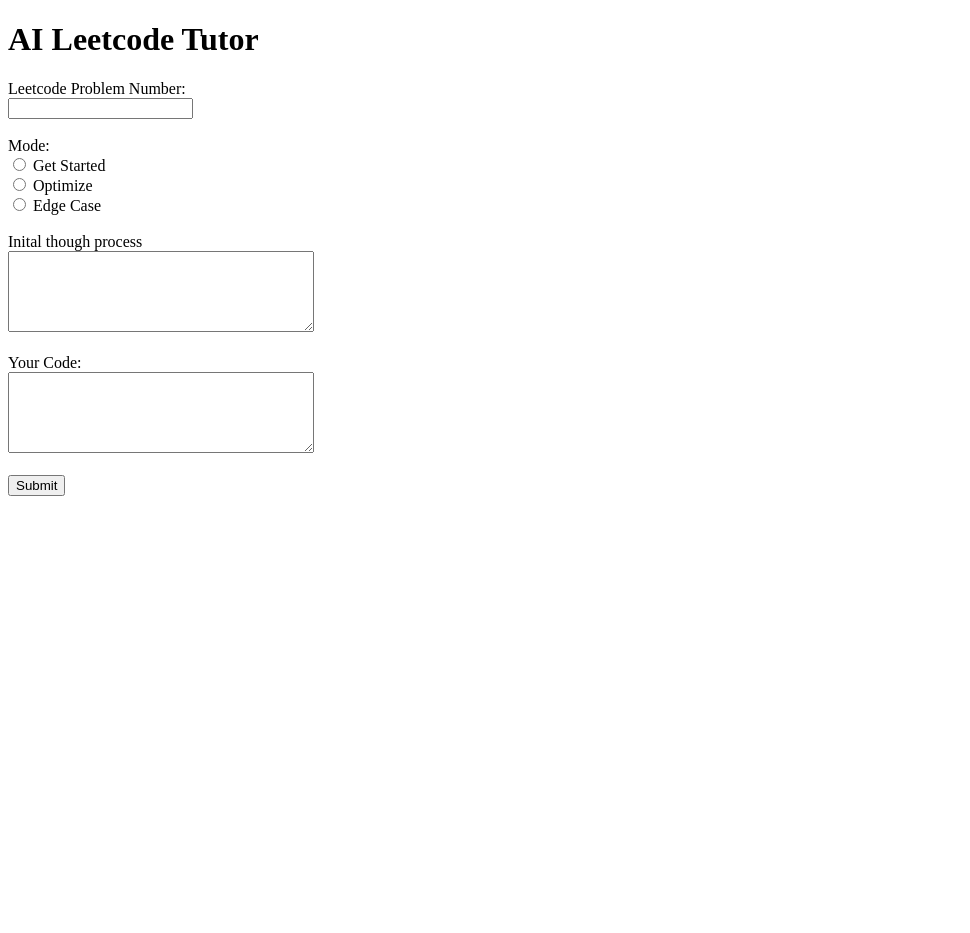
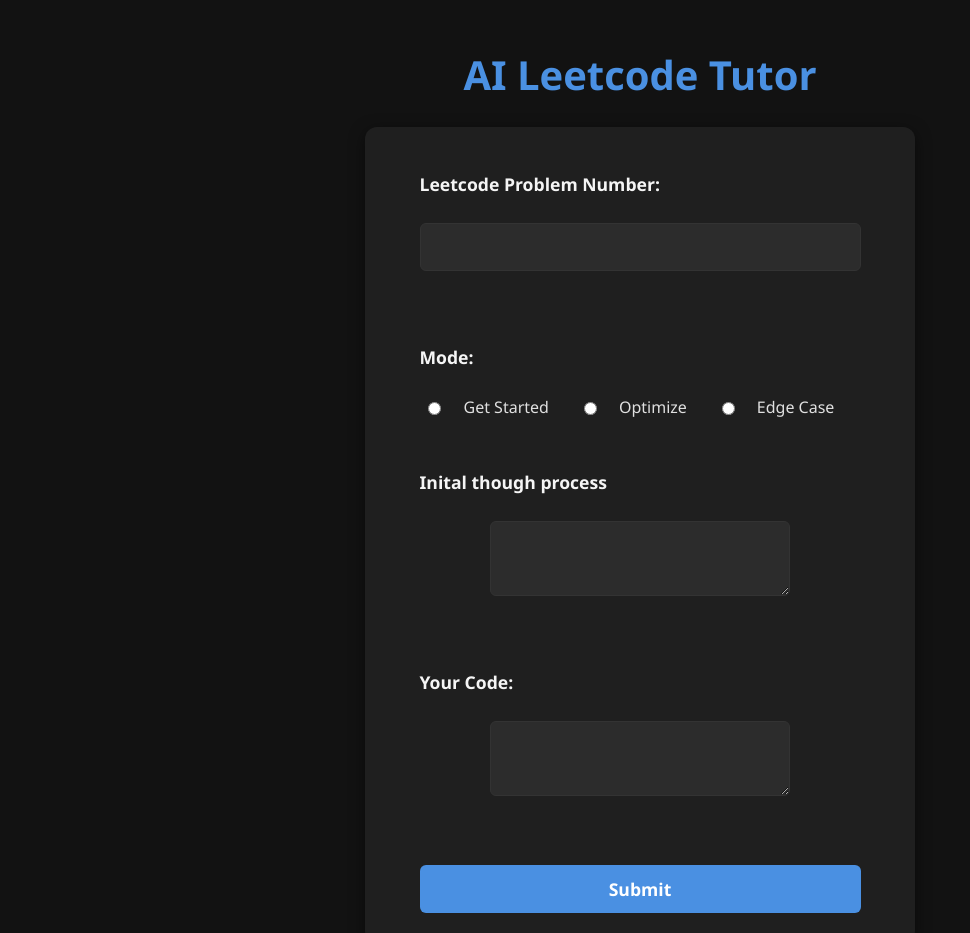
Before and after one commit to ljdebritz/cf_ai_leetcode_tutor, a website: page cf-ai-leetcode-tutor/public/index.html in a window 1280 px wide. Shown: the top 933 px of the page, without its empty margins (0-970 px from the left). Before the commit the page ends 800 px from the top, so only its background shows below. Drawn offline with Linux system fonts and the light colour scheme.

Commit message:
added ai created css file to style basic html, if time permits I will work on it more to make it looks better but need to make sure logic is performing properly

```diff
--- a/cf-ai-leetcode-tutor/public/index.html
+++ b/cf-ai-leetcode-tutor/public/index.html
@@ -3,9 +3,10 @@
 <head>
   <meta charset="UTF-8">
   <title>AI Leetcode Tutor</title>
-  <h1>AI Leetcode Tutor</h1>
+  <link rel="stylesheet" href="styles.css">
 </head>
 <body>
+    <h1>AI Leetcode Tutor</h1>
     <script src="https://cdn.jsdelivr.net/npm/marked/lib/marked.umd.js"></script>
     <form id="formInfo">
         <label>Leetcode Problem Number:</label><br>
--- /dev/null
+++ b/cf-ai-leetcode-tutor/public/styles.css
@@ -0,0 +1,174 @@
+/* styles.css (Final Updated) */
+
+/* --- Universal Box Sizing, Font, and Scroll Behavior --- */
+* {
+    box-sizing: border-box;
+    font-family: 'Segoe UI', Tahoma, Geneva, Verdana, sans-serif;
+}
+
+/* Add smooth scrolling when navigation links/actions cause a jump */
+html {
+    scroll-behavior: smooth;
+}
+
+/* --- Body and Layout --- */
+body {
+    /* Dark Theme */
+    background-color: #121212;
+    color: #e0e0e0;
+    margin: 0;
+    padding: 20px;
+    min-height: 100vh;
+
+    /* Center content horizontally */
+    display: flex;
+    flex-direction: column;
+    align-items: center;
+}
+
+/* --- Main Container (Form) --- */
+#formInfo {
+    background-color: #1f1f1f;
+    padding: 30px;
+    border-radius: 12px;
+    box-shadow: 0 4px 15px rgba(0, 0, 0, 0.5);
+    width: 100%;
+    max-width: 550px;
+
+    /* Center everything inside the form */
+    display: flex;
+    flex-direction: column;
+    align-items: center;
+    text-align: center;
+}
+
+/* --- Headings --- */
+h1 {
+    color: #4a90e2;
+    margin-bottom: 25px;
+    font-size: 2.5em;
+    text-align: center;
+}
+
+/* --- Labels (Larger and Bold) --- */
+/* The main labels for 'Problem Number', 'Mode', 'Thought', and 'Code' */
+label {
+    display: block;
+    font-size: 1.1em;
+    font-weight: bold;
+    margin-top: 15px;
+    margin-bottom: 5px;
+    color: #f5f5f5;
+    width: 90%; /* Match input width for better visual flow */
+    text-align: left; /* Align text left within its 90% container */
+}
+
+/* --- Input Fields (Text and Textarea) --- */
+input[type="text"],
+textarea {
+    width: 90%; /* Using 90% of the #formInfo width */
+    padding: 12px;
+    margin-bottom: 15px;
+    border: 1px solid #333;
+    border-radius: 6px;
+    background-color: #2c2c2c;
+    color: #e0e0e0;
+    font-size: 1em;
+    resize: vertical;
+}
+
+/* Specific sizing for textareas to allow more text */
+#thought {
+    height: 120px;
+}
+
+#solution {
+    height: 250px;
+}
+
+/* Focus styles for inputs */
+input[type="text"]:focus,
+textarea:focus {
+    border-color: #4a90e2;
+    outline: none;
+    box-shadow: 0 0 5px rgba(74, 144, 226, 0.5);
+}
+
+/* --- Mode Radio Buttons Layout --- */
+#modeForm {
+    /* The formInfo parent centers this entire block */
+    text-align: center;
+    width: 90%;
+    display: flex; /* Use flexbox to easily space and center contents */
+    justify-content: space-around; /* Distribute space evenly between items */
+    margin-bottom: 15px;
+}
+
+/* Labels for the radio options (Get Started, Optimize, Edge Case) */
+#modeForm label {
+    display: inline-flex; /* Keep labels inline with the radio button */
+    align-items: center; /* Vertically align text and radio button */
+    font-weight: normal; /* Less bold than main labels */
+    font-size: 1em;
+    margin: 0; /* Remove top/bottom margin */
+    color: #e0e0e0;
+    width: auto; /* Allow items to take only the necessary width */
+}
+
+#modeForm input[type="radio"] {
+    margin-right: 5px;
+    margin-left: 0;
+    /* Resetting input styles specific to radio buttons */
+    width: auto;
+    padding: 0;
+    margin-bottom: 0;
+}
+
+/* --- Submit Button --- */
+button[type="submit"] {
+    width: 90%; /* Match the width of the input fields */
+    padding: 12px;
+    background-color: #4a90e2;
+    color: #ffffff;
+    border: none;
+    border-radius: 6px;
+    font-size: 1.1em;
+    font-weight: bold;
+    cursor: pointer;
+    transition: background-color 0.3s ease;
+    margin-top: 10px;
+}
+
+button[type="submit"]:hover {
+    background-color: #357bd8;
+}
+
+/* --- AI Response Area --- */
+#aiResponse {
+    margin-top: 30px;
+    padding: 20px;
+    background-color: #1f1f1f;
+    border: 1px solid #333;
+    border-radius: 12px;
+    width: 100%;
+    max-width: 800px;
+    min-height: 100px;
+    box-shadow: 0 2px 10px rgba(0, 0, 0, 0.3);
+    text-align: left;
+}
+
+/* Styling for content rendered inside the response area (Markdown) */
+#aiResponse h2, #aiResponse h3 {
+    color: #4a90e2;
+}
+#aiResponse pre {
+    background-color: #2c2c2c;
+    padding: 15px;
+    border-radius: 6px;
+    overflow-x: auto;
+    border: 1px solid #4a90e2;
+}
+#aiResponse code {
+    font-family: 'Consolas', 'Courier New', monospace;
+    color: #e0e0e0;
+}
```
